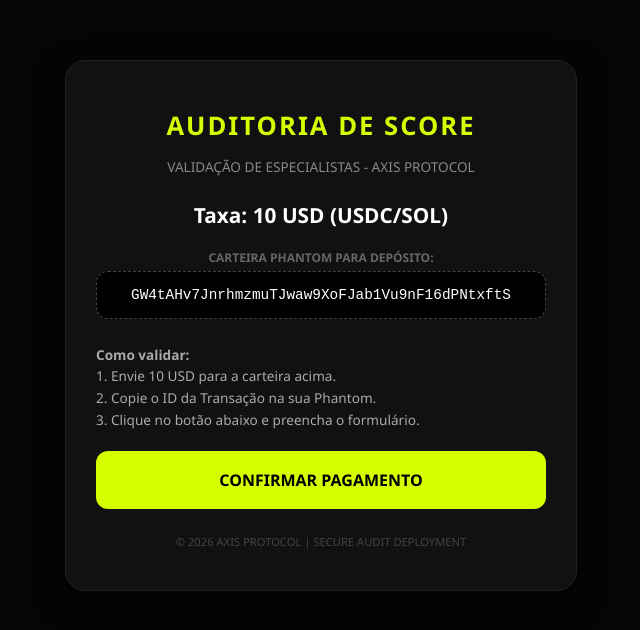
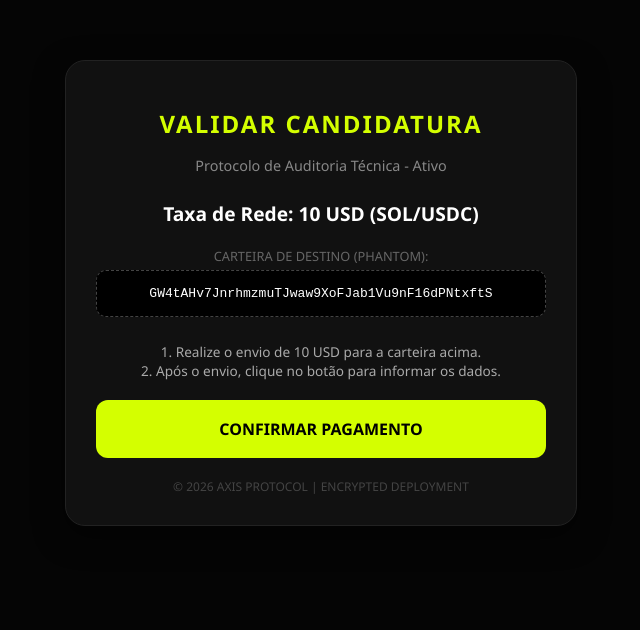
Before and after one commit to axisprojectone-arch/axis-protocol, a plain HTML site: page index.html in a window 1280 px wide. Shown: the whole page, without its empty margins (319-959 px from the left). Drawn offline with Linux system fonts and the light colour scheme.

Commit message:
Atualizar o index.html

```diff
--- a/index.html
+++ b/index.html
@@ -5,41 +5,39 @@
     <meta name="viewport" content="width=device-width, initial-scale=1.0">
     <title>AXIS Protocol | Auditoria de Score</title>
     <style>
-        body { font-family: 'Segoe UI', Arial, sans-serif; background-color: #050505; color: #e0e0e0; text-align: center; padding: 20px; margin: 0; }
+        body { font-family: 'Segoe UI', Tahoma, Geneva, Verdana, sans-serif; background-color: #050505; color: #e0e0e0; text-align: center; padding: 20px; margin: 0; }
         .container { max-width: 450px; margin: 40px auto; background: #111; padding: 30px; border-radius: 20px; border: 1px solid #222; box-shadow: 0 10px 30px rgba(0,0,0,0.5); }
-        h1 { color: #d4ff00; font-size: 1.6rem; text-transform: uppercase; letter-spacing: 2px; margin-bottom: 10px; }
-        .status { color: #888; font-size: 0.85rem; margin-bottom: 25px; }
-        .wallet-label { font-size: 0.75rem; color: #666; text-transform: uppercase; margin-bottom: 5px; font-weight: bold; }
-        .wallet-box { background: #000; padding: 15px; border-radius: 12px; border: 1px dashed #444; word-break: break-all; color: #fff; font-family: monospace; margin-bottom: 25px; font-size: 0.9rem; }
-        .price-tag { font-size: 1.3rem; font-weight: bold; color: #fff; margin-bottom: 20px; }
-        .btn { display: block; background-color: #d4ff00; color: #000; padding: 18px; text-decoration: none; border-radius: 12px; font-weight: bold; transition: 0.3s; text-transform: uppercase; font-size: 1rem; }
+        h1 { color: #d4ff00; font-size: 1.5rem; text-transform: uppercase; letter-spacing: 2px; }
+        .status { color: #888; font-size: 0.9rem; margin-bottom: 25px; }
+        .wallet-label { font-size: 0.8rem; color: #666; text-transform: uppercase; margin-bottom: 5px; }
+        .wallet-box { background: #000; padding: 15px; border-radius: 10px; border: 1px dashed #444; word-break: break-all; color: #fff; font-family: monospace; margin-bottom: 25px; }
+        .price-tag { font-size: 1.2rem; font-weight: bold; color: #fff; margin-bottom: 20px; }
+        .btn { display: block; background-color: #d4ff00; color: #000; padding: 18px; text-decoration: none; border-radius: 12px; font-weight: bold; transition: 0.3s; text-transform: uppercase; }
         .btn:hover { background-color: #f0ff80; transform: scale(1.02); }
-        .steps { text-align: left; font-size: 0.85rem; color: #aaa; margin: 20px 0; line-height: 1.6; }
+        .footer-note { margin-top: 20px; font-size: 0.75rem; color: #444; }
     </style>
 </head>
 <body>
 
     <div class="container">
-        <h1>Auditoria de Score</h1>
-        <p class="status">VALIDAÇÃO DE ESPECIALISTAS - AXIS PROTOCOL</p>
+        <h1>Validar Candidatura</h1>
+        <p class="status">Protocolo de Auditoria Técnica - Ativo</p>
 
-        <div class="price-tag">Taxa: 10 USD (USDC/SOL)</div>
+        <div class="price-tag">Taxa de Rede: 10 USD (SOL/USDC)</div>
 
-        <div class="wallet-label">Carteira Phantom para Depósito:</div>
+        <div class="wallet-label">Carteira de Destino (Phantom):</div>
         <div class="wallet-box">
             GW4tAHv7JnrhmzmuTJwaw9XoFJab1Vu9nF16dPNtxftS
         </div>
 
-        <div class="steps">
-            <strong>Como validar:</strong><br>
-            1. Envie 10 USD para a carteira acima.<br>
-            2. Copie o ID da Transação na sua Phantom.<br>
-            3. Clique no botão abaixo e preencha o formulário.
-        </div>
+        <p style="font-size: 0.85rem; color: #aaa; margin-bottom: 20px;">
+            1. Realize o envio de 10 USD para a carteira acima.<br>
+            2. Após o envio, clique no botão para informar os dados.
+        </p>
 
         <a href="https://forms.gle/ryrrog1EzkHpAB6e6" class="btn">Confirmar Pagamento</a>
 
-        <p style="margin-top: 25px; font-size: 0.7rem; color: #444;">© 2026 AXIS PROTOCOL | SECURE AUDIT DEPLOYMENT</p>
+        <div class="footer-note">© 2026 AXIS PROTOCOL | ENCRYPTED DEPLOYMENT</div>
     </div>
 
 </body>
```
